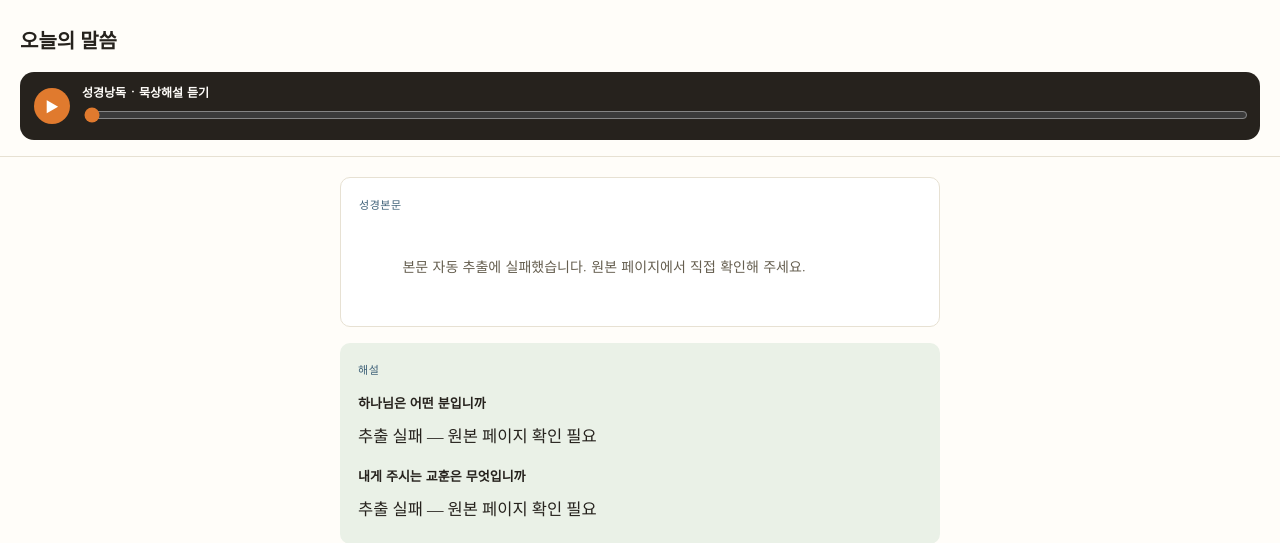
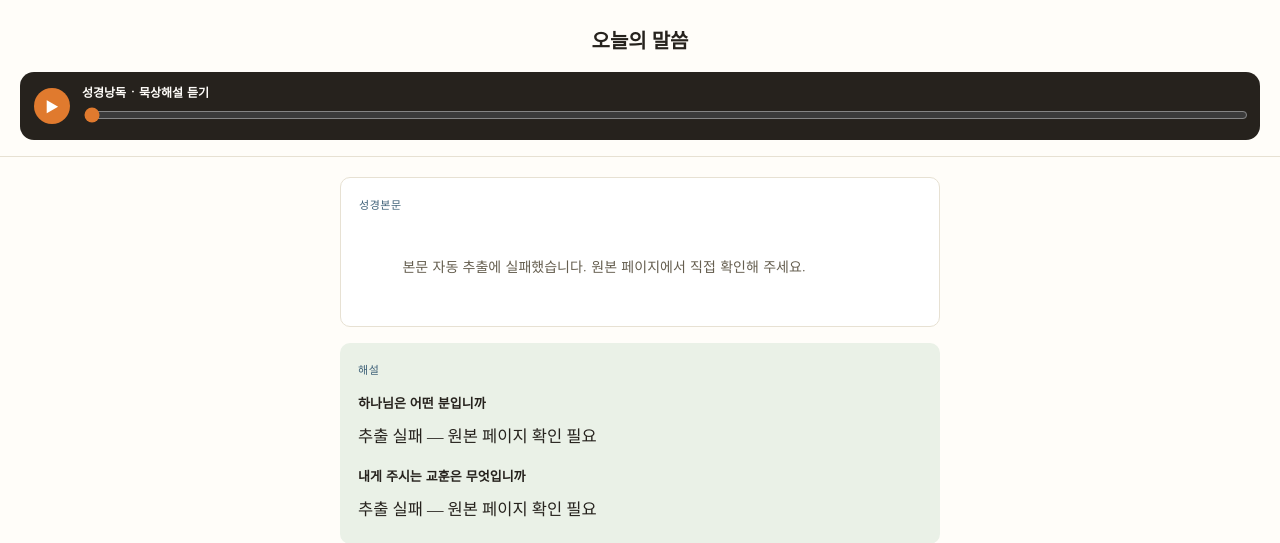
Before and after one commit to yerangco-boop/daily-bible, a Flask app: template templates/index.html in a window 1280 px wide. Shown: the top 543 px of the page. Run offline with Flask 3, Linux system fonts and the light colour scheme; the template is opened without the code that fills it, so the values that code supplies are empty; some web fonts are replaced.

Commit message:
Update index.html

```diff
--- a/templates/index.html
+++ b/templates/index.html
@@ -44,8 +44,8 @@
     z-index:10;
   }
   .topbar .date{ font-family:'IBM Plex Mono',monospace; font-size:23px; color:var(--ocean); letter-spacing:.03em; text-align:center; }
-  .topbar h1{ font-size:20px; margin-top:6px; }
-  .topbar .hymn{ font-size:12px; color:var(--charcoal-soft); margin-top:4px; }
+    .topbar h1{ font-size:20px; margin-top:6px; text-align:center; }
+  .topbar .hymn{ font-size:12px; color:var(--charcoal-soft); margin-top:4px; text-align:center; }
 
   main{ padding:20px 20px 8px; max-width:640px; margin:0 auto; }
 
```
